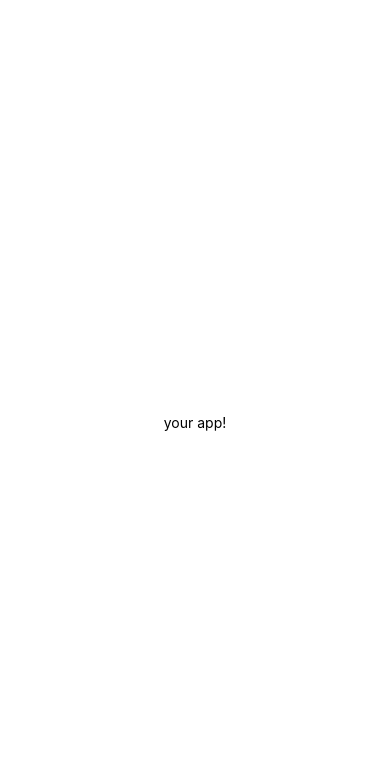
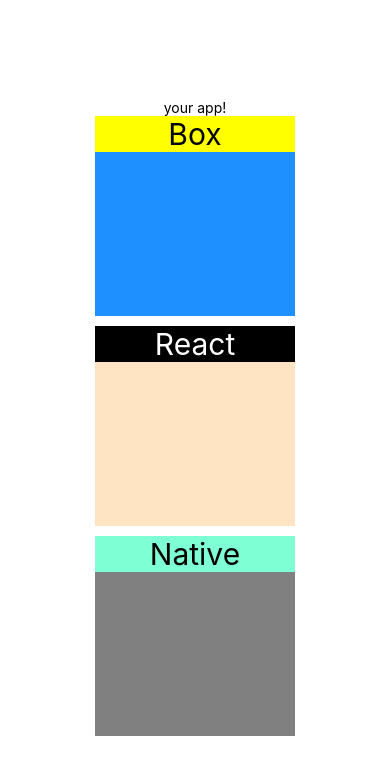
Before and after one commit to akdoganalibugra/rn-tutorial101, a React Native app in the folder HelloReactNativeApp/: screen / in a window 390 px wide. Shown: the top 774 px of the page. Built offline with nearby package versions, Linux system fonts and the light colour scheme.

Commit message:
stylesheet

```diff
--- a/HelloReactNativeApp/App.js
+++ b/HelloReactNativeApp/App.js
@@ -1,11 +1,20 @@
-import { StatusBar } from "expo-status-bar";
 import { StyleSheet, Text, View } from "react-native";
 
 export default function App() {
   return (
     <View style={styles.container}>
       <Text>your app!</Text>
-      <StatusBar style="auto" />
+      <View style={[styles.box, styles.box1]}>
+        <Text style={[styles.text, styles.text3]}>Box</Text>
+      </View>
+
+      <View style={[styles.box, styles.box2]}>
+        <Text style={[styles.text, styles.text1]}>React</Text>
+      </View>
+
+      <View style={styles.box}>
+        <Text style={[styles.text, styles.text2]}>Native</Text>
+      </View>
     </View>
   );
 }
@@ -17,4 +26,33 @@
     alignItems: "center",
     justifyContent: "center",
   },
+  box: {
+    width: 200,
+    height: 200,
+    backgroundColor: "gray",
+    marginBottom: 10,
+  },
+  box1: {
+    backgroundColor: "dodgerblue",
+  },
+  box2: {
+    backgroundColor: "bisque",
+  },
+  text: {
+    color: "#fff",
+    fontSize: 30,
+    backgroundColor: "brown",
+    textAlign: "center",
+  },
+  text1: {
+    backgroundColor: "black",
+  },
+  text2: {
+    backgroundColor: "aquamarine",
+    color: "black",
+  },
+  text3: {
+    backgroundColor: "yellow",
+    color: "#000",
+  },
 });
```
